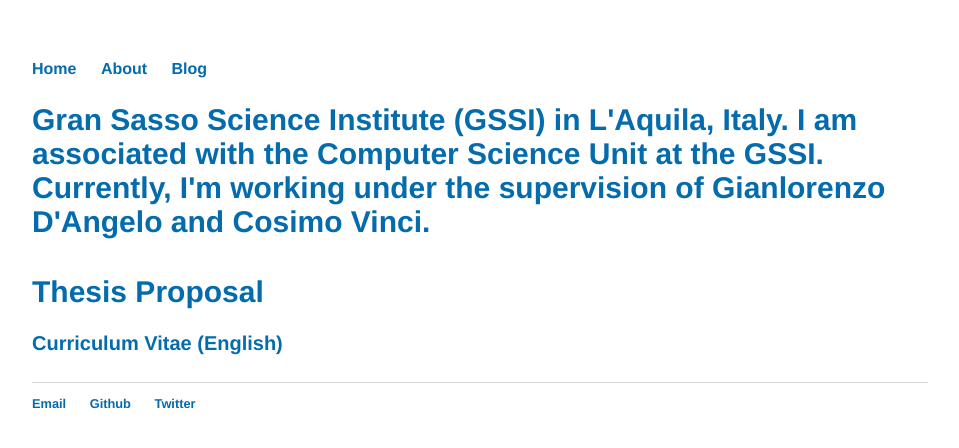
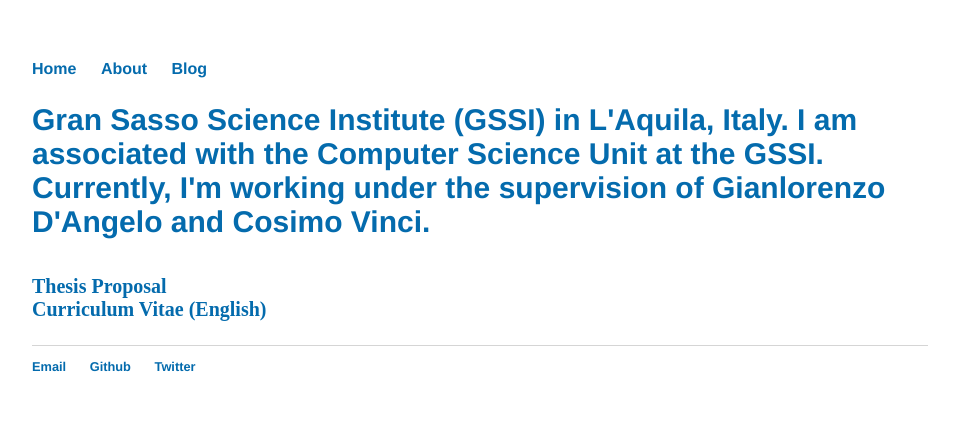
Before and after one commit to debashmitap/debashmitap.github.io, a Jekyll site: the page built from about/index.html, in a window 1280 px wide. Shown: the top 448 px of the page, without its empty margins (160-1119 px from the left). Built offline with Jekyll 4.4.1, drawn with Linux system fonts in a browser that asks for light colours.

Commit message:
Update index.html

```diff
--- a/about/index.html
+++ b/about/index.html
@@ -4,7 +4,6 @@
  <div class="about">
      <h2 style="font-size:30px;>About me</h2>
      <p>I am a PhD student at the <a href="https://www.gssi.it">Gran Sasso Science Institute (GSSI)</a> in L'Aquila, Italy. I am associated with the <a href="https://sites.google.com/gssi.it/csgssi/home?authuser=0">Computer Science Unit</a> at the GSSI. Currently, I'm working under the supervision of <a href="https://cs.gssi.it/gianlorenzo.dangelo/index.html">Gianlorenzo D'Angelo</a> and <a href="https://sites.google.com/view/cosimo-vinci">Cosimo Vinci</a>.</p>
-     <h2 style="font-size:30px;>Important Links</h2>
-     <p style="font-size:20px;"><a href="https://github.com/debashmitap/thesis_proposal/blob/main/Thesis-Proposal.pdf">Thesis Proposal</a><br>
-     <p style="font-size:20px;"><a href="https://github.com/debashmitap/Resume/blob/main/Debashmita_Poddar_CV.pdf">Curriculum Vitae (English)</a></p>
+     <h3 style="font-size:20px;>Important Links</h3>
+     <p style="font-size:20px;"><a href="https://github.com/debashmitap/thesis_proposal/blob/main/Thesis-Proposal.pdf">Thesis Proposal</a><br> <a href="https://github.com/debashmitap/Resume/blob/main/Debashmita_Poddar_CV.pdf">Curriculum Vitae (English)</a></p>
  </div>
```
